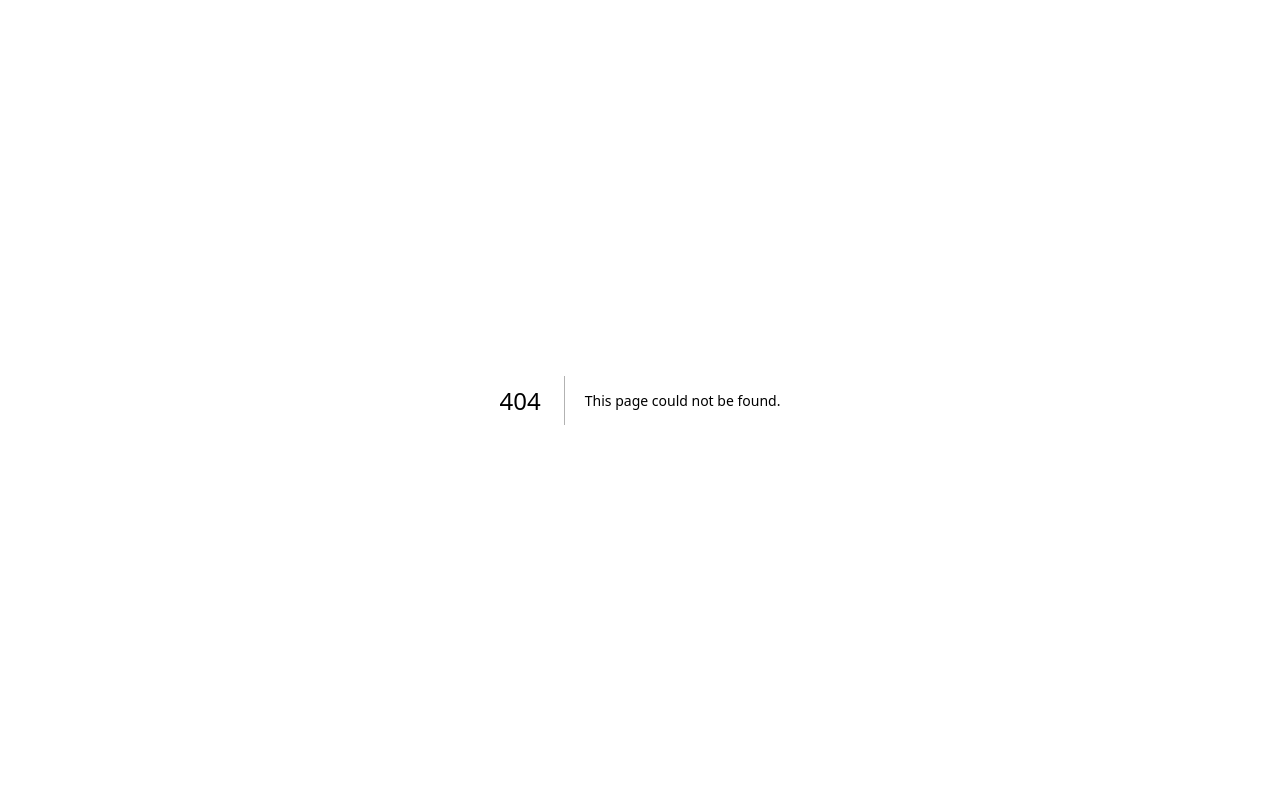
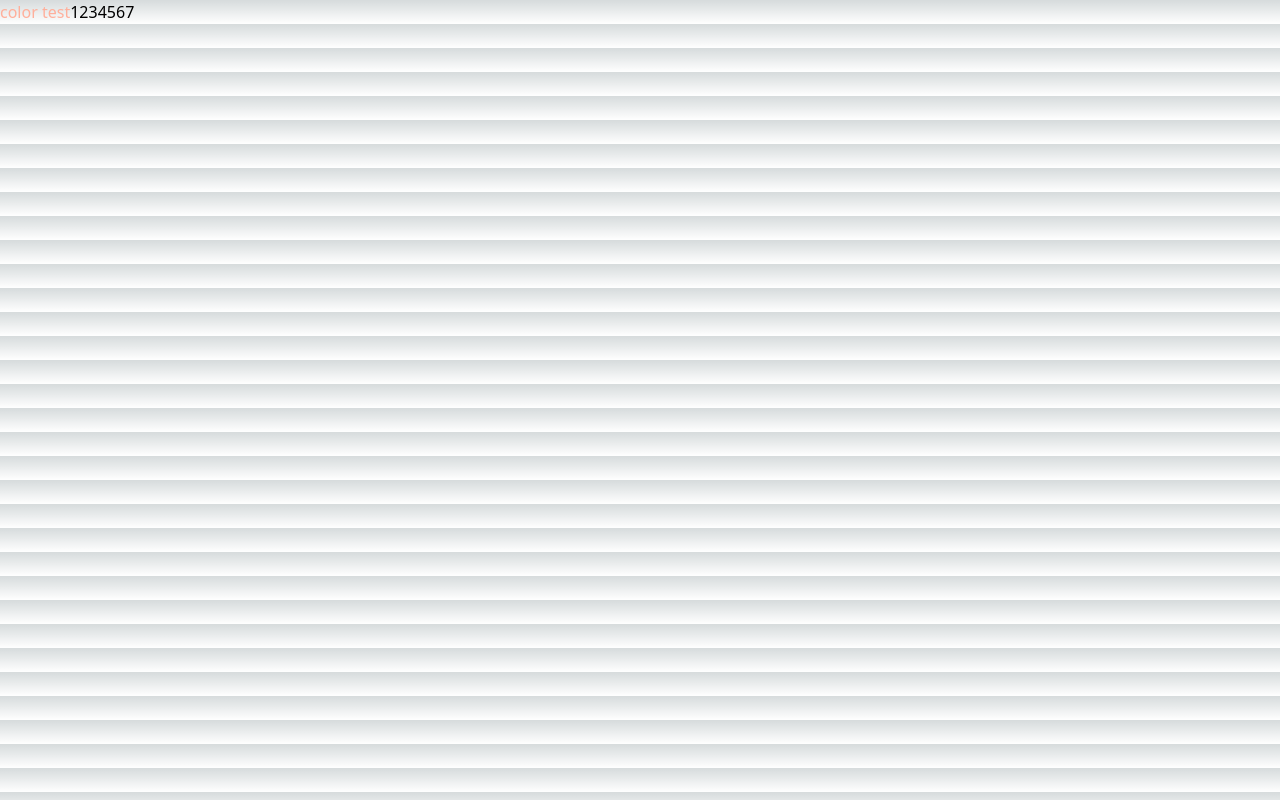
Before and after one commit to 12-Pair-Programming/Dang-il, a Next.js app: page /announcementList/Pagenation in a window 1280 px wide. Before the commit this address had no page. Built offline with nearby package versions, Linux system fonts and the light colour scheme.

Commit message:
test: 테일윈트 color 객체 테스트

```diff
--- /dev/null
+++ b/src/pages/announcementList/Pagenation.tsx
@@ -0,0 +1,18 @@
+import React from 'react';
+
+const Pagenation = () => {
+  return (
+    <div>
+      <span className="text-Red-20">color test</span>
+      <button>1</button>
+      <button>2</button>
+      <button>3</button>
+      <button>4</button>
+      <button>5</button>
+      <button>6</button>
+      <button>7</button>
+    </div>
+  );
+};
+
+export default Pagenation;
--- /dev/null
+++ b/src/pages/announcementList/index.tsx
@@ -0,0 +1,12 @@
+import React from 'react';
+import Pagenation from './Pagenation';
+
+const AnnouncementList = () => {
+  return (
+    <>
+      <Pagenation />
+    </>
+  );
+};
+
+export default AnnouncementList;
--- a/tailwind.config.ts
+++ b/tailwind.config.ts
@@ -8,42 +8,42 @@ const config: Config = {
   ],
   theme: {
     colors: {
-      '--Purple-10': '#f8f0ff',
-      '--Purple-20': '#ecd9ff',
-      '--Purple-30': '#dcb9ff',
-      '--Purple-40': '#c894fd',
-      '--Purple-50': '#ab57ff',
-      '--Purple-60': '#9935ff',
-      '--Purple-70': '#861dee',
-      '--Purple-80': '#6e0ad1',
-      '--Purple-90': '#5603a7',
+      'Purple-10': '#f8f0ff',
+      'Purple-20': '#ecd9ff',
+      'Purple-30': '#dcb9ff',
+      'Purple-40': '#c894fd',
+      'Purple-50': '#ab57ff',
+      'Purple-60': '#9935ff',
+      'Purple-70': '#861dee',
+      'Purple-80': '#6e0ad1',
+      'Purple-90': '#5603a7',
 
-      '--Red-10': '#FFEBE7',
-      '--Red-20': '#FFAF9B',
-      '--Red-30': '#FF8D72',
-      '--Red-40': '#FF4040',
+      'Red-10': '#FFEBE7',
+      'Red-20': '#FFAF9B',
+      'Red-30': '#FF8D72',
+      'Red-40': '#FF4040',
 
-      '--Blue-10': '#cce6ff',
-      '--Blue-20': '#0080ff',
+      'Blue-10': '#cce6ff',
+      'Blue-20': '#0080ff',
 
-      '--Green-10': '#d4f7d4',
-      '--Green-20': '#20a81e',
+      'Green-10': '#d4f7d4',
+      'Green-20': '#20a81e',
 
-      '--Gray-05': '#fafafa',
-      '--Gray-10': '#f2f2f3',
-      '--Gray-20': '#e5e4e7',
-      '--Gray-30': '#cbc9cf',
-      '--Gray-40': '#a4a1aa',
-      '--Gray-50': '#7d7986',
+      'Gray-05': '#fafafa',
+      'Gray-10': '#f2f2f3',
+      'Gray-20': '#e5e4e7',
+      'Gray-30': '#cbc9cf',
+      'Gray-40': '#a4a1aa',
+      'Gray-50': '#7d7986',
 
-      '--White': '#ffffff',
-      '--Black': '#111322',
+      White: '#ffffff',
+      Black: '#111322',
     },
     extend: {
       backgroundImage: {
-        'gradient-radial': 'radial-gradient(var(--tw-gradient-stops))',
+        'gradient-radial': 'radial-gradient(var(tw-gradient-stops))',
         'gradient-conic':
-          'conic-gradient(from 180deg at 50% 50%, var(--tw-gradient-stops))',
+          'conic-gradient(from 180deg at 50% 50%, var(tw-gradient-stops))',
       },
     },
   },
```
